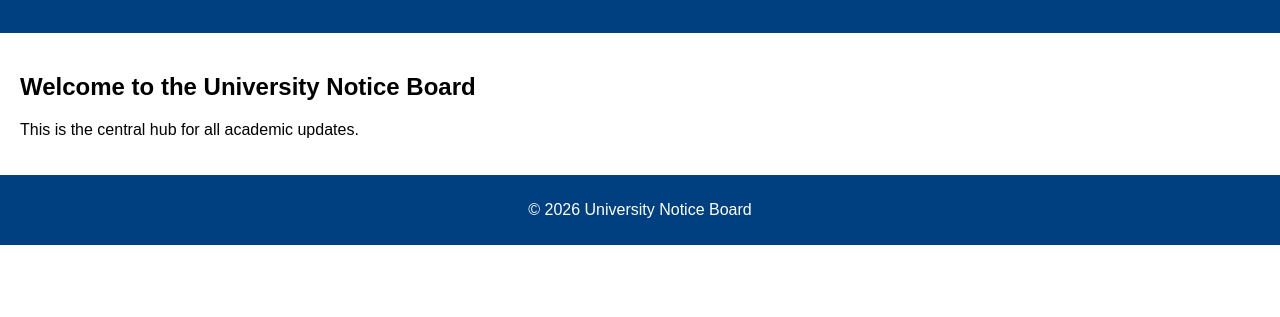
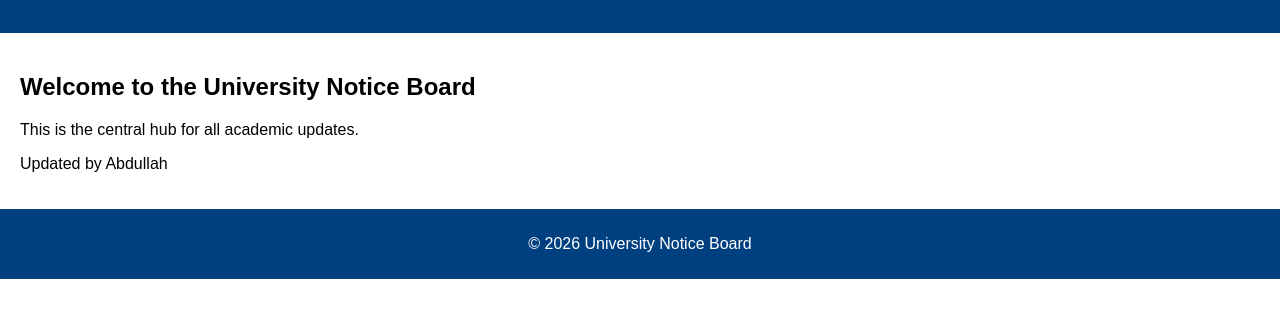
Before and after one commit to ahmadcode193/Devops-Assignment3, a website: page src/index.html in a window 1280 px wide. Shown: the part 121-438 px from the top of the page. Drawn offline with Linux system fonts and the light colour scheme.

Commit message:
Updated index page content

```diff
--- a/src/index.html
+++ b/src/index.html
@@ -23,6 +23,7 @@
     <section>
       <h2>Welcome to the University Notice Board</h2>
       <p>This is the central hub for all academic updates.</p>
+<p>Updated by Abdullah</p>
     </section>
 
   </main>
```
